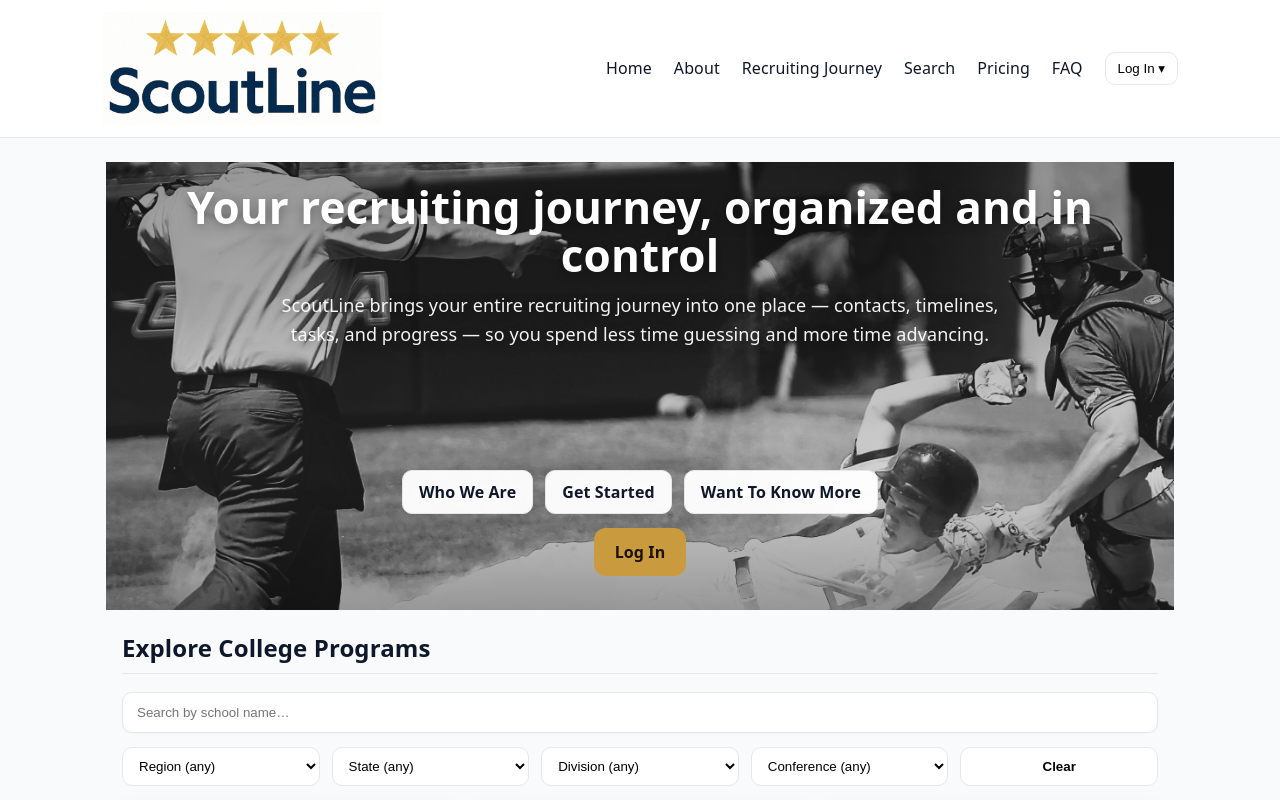
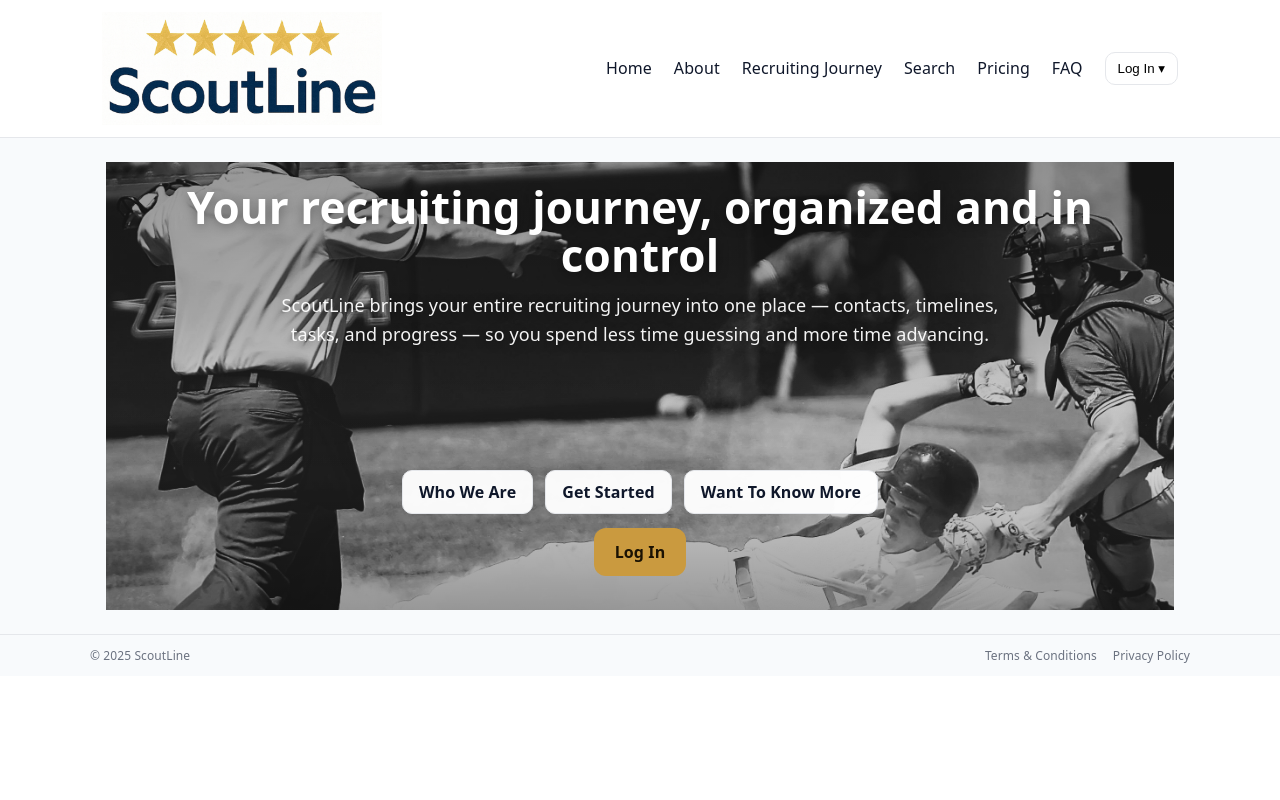
Before and after one commit to mattblittle-create/scoutline-beta, a Next.js app: page /recruiting-journey in a window 1280 px wide. Shown: the top 800 px of the page. Built offline with nearby package versions, Linux system fonts and the light colour scheme.

Commit message:
Update page.tsx

```diff
--- a/app/recruiting-journey/page.tsx
+++ b/app/recruiting-journey/page.tsx
@@ -1,12 +1,10 @@
 // app/recruiting-journey/page.tsx
 import RecruitingJourneyHero from "../components/RecruitingJourneyHero";
-import RecruitingJourneySearch from "../components/RecruitingJourneySearch";
 
 export default function RecruitingJourneyPage() {
   return (
     <>
       <RecruitingJourneyHero />
-      <RecruitingJourneySearch />
     </>
   );
 }
```
